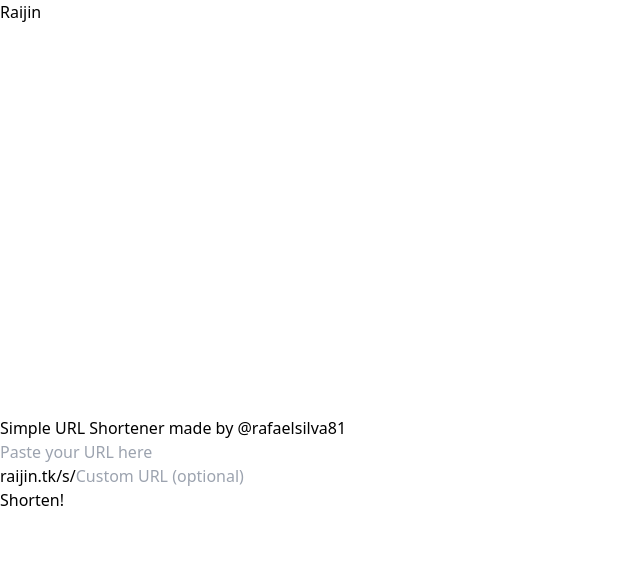
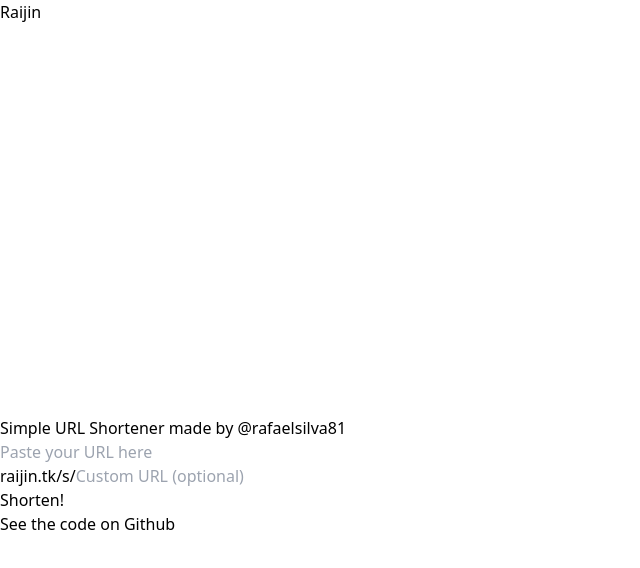
Before and after one commit to rafaelsilva81/rshort, a Next.js app: page / in a window 1280 px wide. Shown: the top 568 px of the page, without its empty margins (0-640 px from the left). Built offline with nearby package versions, Linux system fonts and the light colour scheme.

Commit message:
feat: adding link to github

```diff
--- a/src/pages/index.tsx
+++ b/src/pages/index.tsx
@@ -104,6 +104,14 @@ export default function Home() {
               Shorten!
             </button>
           </form>
+
+          <div className='flex flex-col mt-10'>
+            <a
+              href='https://github.com/rafaelsilva81/raijin'
+              className='text-white text-lg font-bold'>
+              See the code on Github
+            </a>
+          </div>
         </div>
         <ToastContainer
           position='bottom-center'
```
